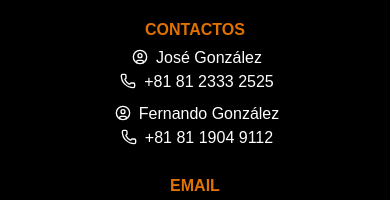
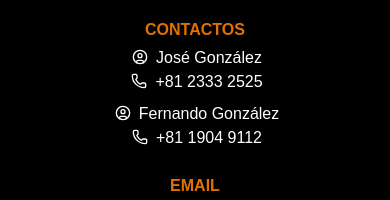
Before and after one commit to Josue943/editel, a Next.js app: page /trayectoria in a window 390 px wide. Shown: the part 723-923 px from the top of the page. Built offline with nearby package versions, Linux system fonts and the light colour scheme.

Commit message:
changed footer phone

```diff
--- a/src/components/footer.tsx
+++ b/src/components/footer.tsx
@@ -13,7 +13,7 @@ const Footer = () => (
 
           <h4 className="flex items-center md:justify-normal justify-center">
             <Phone height={16} style={{ marginBottom: 1 }} />
-            <span className="ml-1">+81 81 2333 2525</span>
+            <span className="ml-1">+81 2333 2525</span>
           </h4>
         </div>
 
@@ -24,7 +24,7 @@ const Footer = () => (
           </h4>
           <h4 className="flex items-center md:justify-normal justify-center">
             <Phone height={16} style={{ marginBottom: 1 }} />
-            <span className="ml-1">+81 81 1904 9112</span>
+            <span className="ml-1">+81 1904 9112</span>
           </h4>
         </div>
       </div>
```
